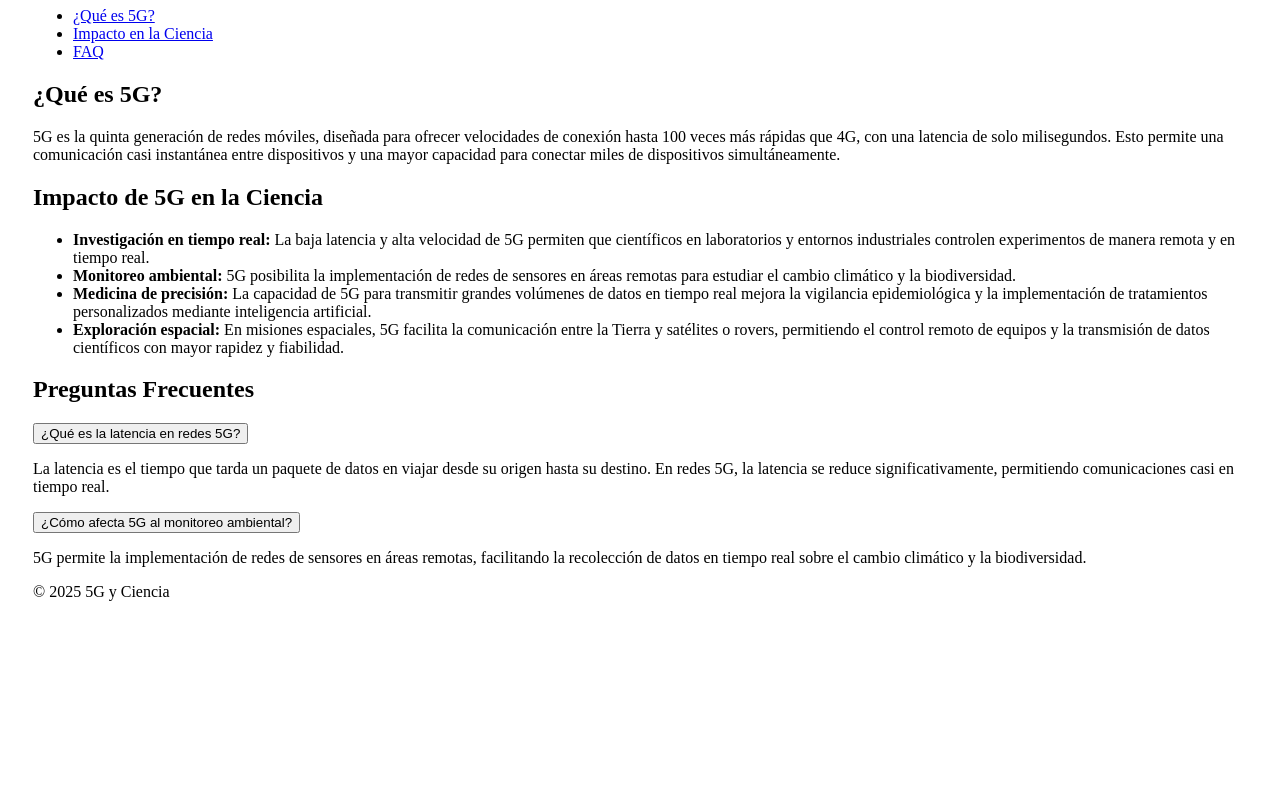
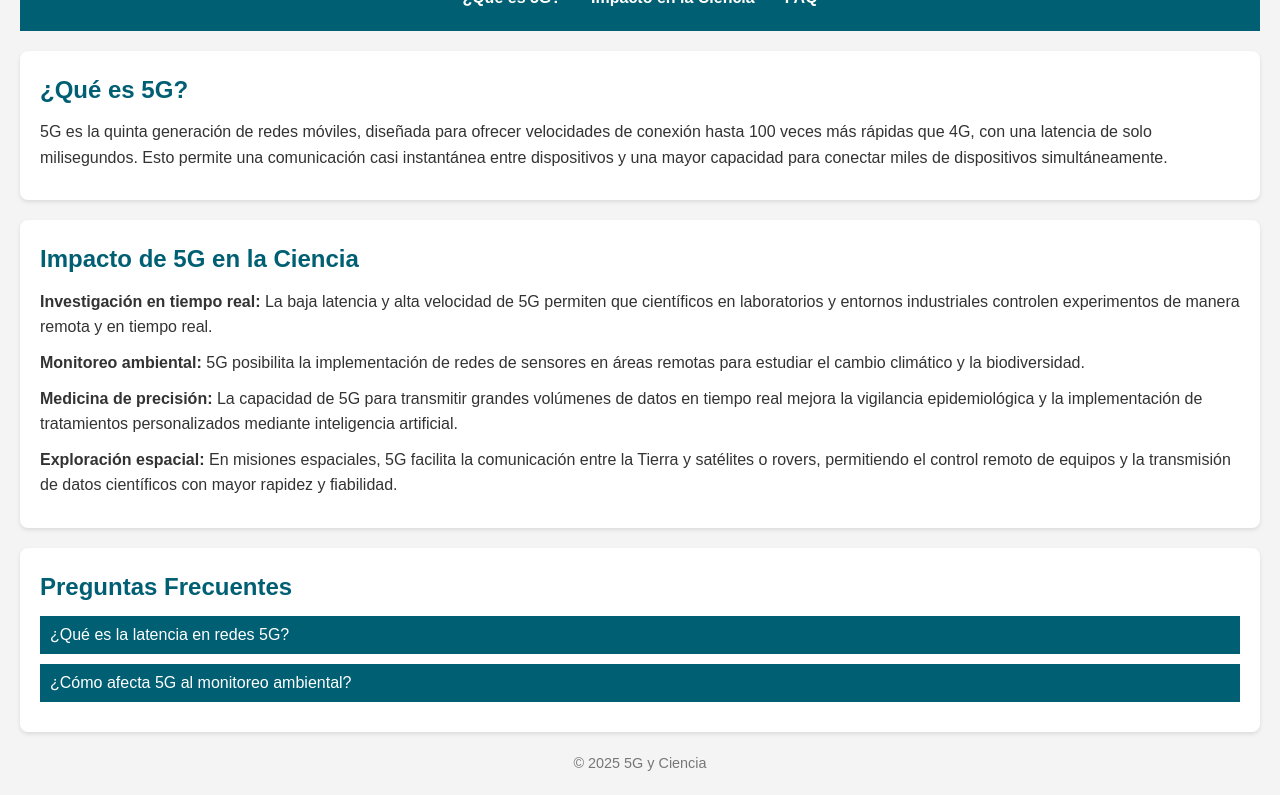
Before and after one commit to nbs-project-5G/web, a plain HTML site: page index.html in a window 1280 px wide. Shown: the part 106-901 px from the top of the page. Before the commit the page ends 800 px from the top, so only its background shows below. Drawn offline with Linux system fonts and the light colour scheme; a script that the page names is missing.

Commit message:
Update styles.css

```diff
--- a/styles.css
+++ b/styles.css
@@ -1,6 +1,108 @@
-body{
-  padding: 25px;
+/* Reset de márgenes y rellenos */
+* {
+  margin: 0;
+  padding: 0;
+  box-sizing: border-box;
 }
-.title {
-	color: #5C6AC4;
+
+/* Estilos generales */
+body {
+  font-family: 'Arial', sans-serif;
+  line-height: 1.6;
+  background-color: #f4f4f4;
+  color: #333;
+  padding: 20px;
 }
+
+/* Encabezado */
+header {
+  background-color: #005f73;
+  color: white;
+  text-align: center;
+  padding: 10px 0;
+}
+
+header .logo h1 {
+  font-size: 2rem;
+}
+
+header nav ul {
+  list-style: none;
+  display: flex;
+  justify-content: center;
+  padding: 10px 0;
+}
+
+header nav ul li {
+  margin: 0 15px;
+}
+
+header nav ul li a {
+  color: white;
+  text-decoration: none;
+  font-weight: bold;
+}
+
+/* Secciones de contenido */
+main {
+  margin-top: 20px;
+}
+
+section {
+  background-color: white;
+  margin: 20px 0;
+  padding: 20px;
+  border-radius: 8px;
+  box-shadow: 0 2px 4px rgba(0, 0, 0, 0.1);
+}
+
+section h2 {
+  font-size: 1.5rem;
+  color: #005f73;
+  margin-bottom: 10px;
+}
+
+section p,
+section ul {
+  font-size: 1rem;
+  margin-bottom: 10px;
+}
+
+section ul {
+  list-style-type: none;
+}
+
+section li {
+  margin-bottom: 10px;
+}
+
+/* FAQ */
+.faq-item {
+  margin-bottom: 10px;
+}
+
+.faq-question {
+  background-color: #005f73;
+  color: white;
+  border: none;
+  padding: 10px;
+  width: 100%;
+  text-align: left;
+  cursor: pointer;
+  font-size: 1rem;
+}
+
+.faq-answer {
+  display: none;
+  padding: 10px;
+  background-color: #e0f7fa;
+  margin-top: 5px;
+}
+
+/* Pie de página */
+footer {
+  text-align: center;
+  margin-top: 20px;
+  font-size: 0.9rem;
+  color: #777;
+}
```
